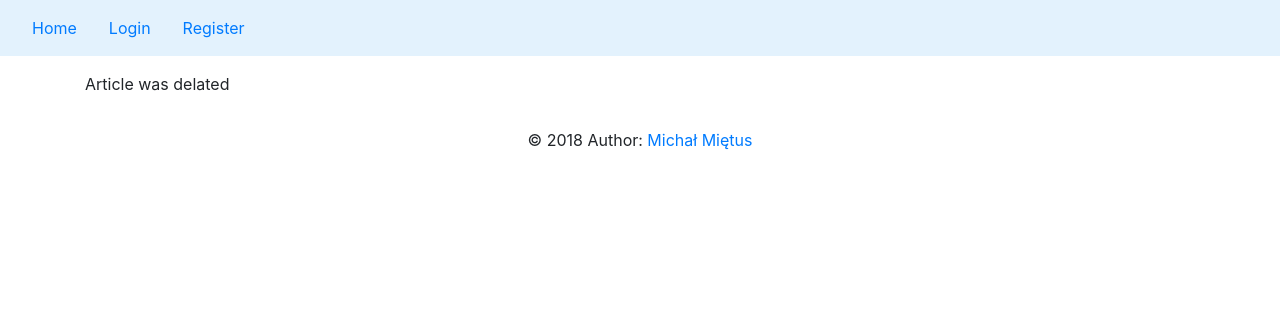
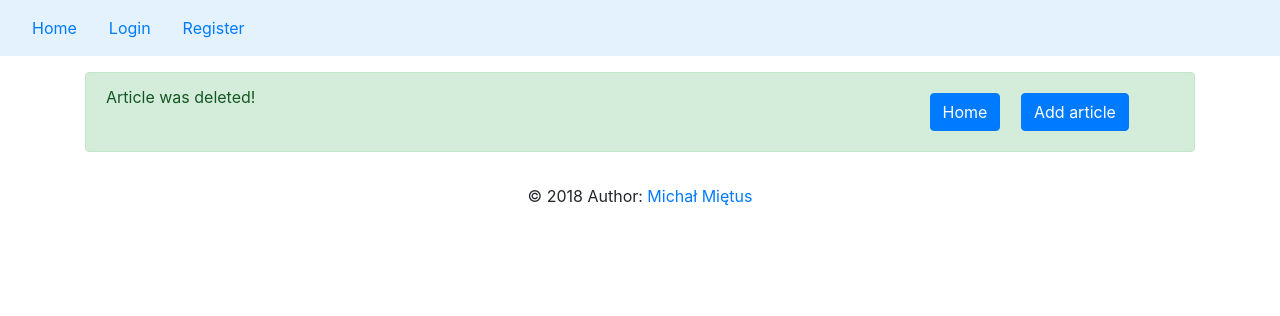
Before and after one commit to goodude123/Blog, a Django app: page /article/delete/success/ in a window 1280 px wide. Shown: the top 316 px of the page. Run offline with Django 3.2, Linux system fonts and the light colour scheme; some libraries are stand-ins or nearby versions.

Commit message:
Removed old stylings, added alert success div.

```diff
--- a/cms/templates/cms/delete_article_success.html
+++ b/cms/templates/cms/delete_article_success.html
@@ -1,15 +1,18 @@
 {% extends 'base/base.html' %}
-
-
-{% block styles %}
-    {% load static %}
-    <link rel="stylesheet" type="text/css" href="{% static 'cms/styles/information.css' %}">
-{% endblock %}
 
 {% block title %}Deleted{% endblock %}
 
 {% block content %}
-    <div class='information'>
-        <p>Article was delated</p>
+    <div class="alert alert-success" role="alert">
+        <div class="row">
+            <div class="col-lg-9">Article was deleted!</div>
+            <div class="col-lg-1 my-2">
+                <a class="btn btn-primary" href="{% url 'cms:main' %}" role="button">Home</a>
+            </div>
+            <div class="col-lg-2 my-2">
+                <a class="btn btn-primary" href="{% url 'cms:add_article' %}" role="button">Add article</a>
+            </div>
+        </div>
     </div>
+
 {% endblock %}
```
